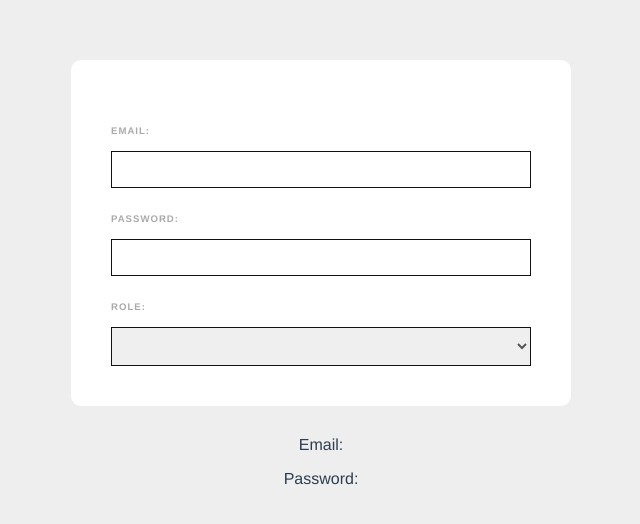
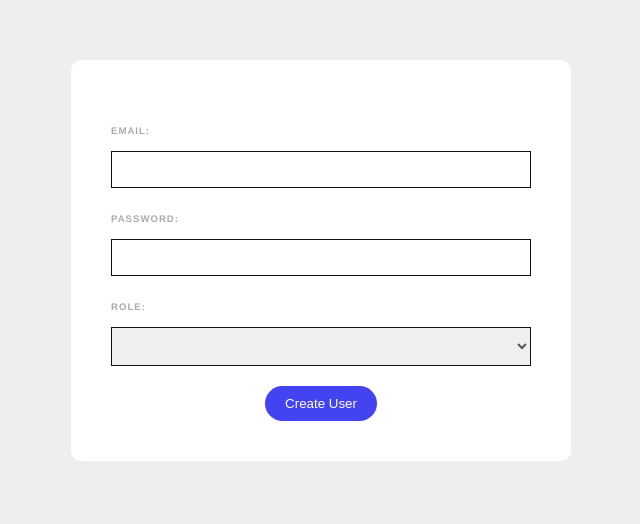
Before and after one commit to snaxy318/user1-front, a Vue app: page / in a window 1280 px wide. Shown: the top 524 px of the page, without its empty margins (319-959 px from the left). Built offline with nearby package versions, Linux system fonts and the light colour scheme.

Commit message:
Created SingupForm

```diff
--- a/src/components/SignupForm.vue
+++ b/src/components/SignupForm.vue
@@ -1,18 +1,21 @@
 <template>
-    <form>
+    <form @submit.prevent="handleSubmit">
         <label>Email: </label>
         <input type="email" required v-model="email">
 
         <label>Password: </label>
         <input type="password" required v-model="password">
+        <div v-if="passwordError" class="error">{{ passwordError }}</div>
 
         <label>Role: </label>
         <select v-model="role">
             <option value="">{{ role }}</option>
         </select>
+
+        <div class="submit">
+            <button>Create User</button>
+        </div>
     </form>
-    <p>Email: {{ email }}</p>
-    <p>Password: {{ password }}</p>
 </template>
 
 <script>
@@ -21,7 +24,14 @@ export default{
         return {
             email: '',
             password:'',
-            role:''
+            role:'',
+            passwordError:'',
+        }
+    },
+    methods: {
+        handleSubmit() {
+            console.log("heheh");
+            this.passwordError = this.password.length > 5 ? '':'Password should be atleast of length 6'
         }
     }
 
@@ -54,4 +64,21 @@ input,select {
     border: 1px solid #131212;
     color: #555;
 }
+button {
+    background: rgb(67, 67, 241);
+    border: 0px;
+    padding: 10px 20px;
+    margin-top: 20px;
+    color: white;
+    border-radius: 20px;
+}
+.submit{
+    text-align: center;
+}
+.error {
+    color:rgb(196, 37, 37);
+    margin-top:10px;
+    font-size: 0.8em;
+    font-weight: bold;
+}
 </style>
```
